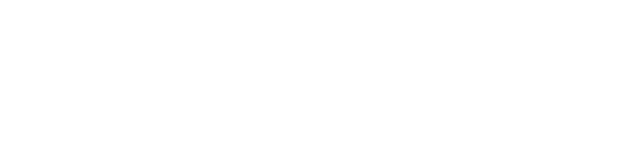
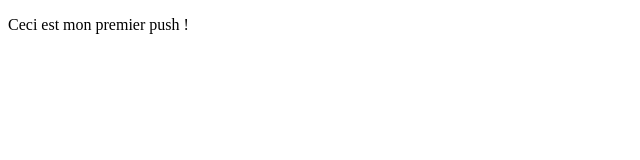
Before and after one commit to Klem01/mon_premier_repo, a plain HTML site: page mon_site_web/index.html in a window 1280 px wide. Shown: the whole page, without its empty margins (0-640 px from the left). Drawn offline with Linux system fonts and the light colour scheme.

Commit message:
Ajout du body dans index.html

```diff
--- a/mon_site_web/index.html
+++ b/mon_site_web/index.html
@@ -1,3 +1,6 @@
 <!DOCTYPE html>
 <html>
+  <body>
+    <p>Ceci est mon premier push !</p>
+  </body>
 </html>
```
